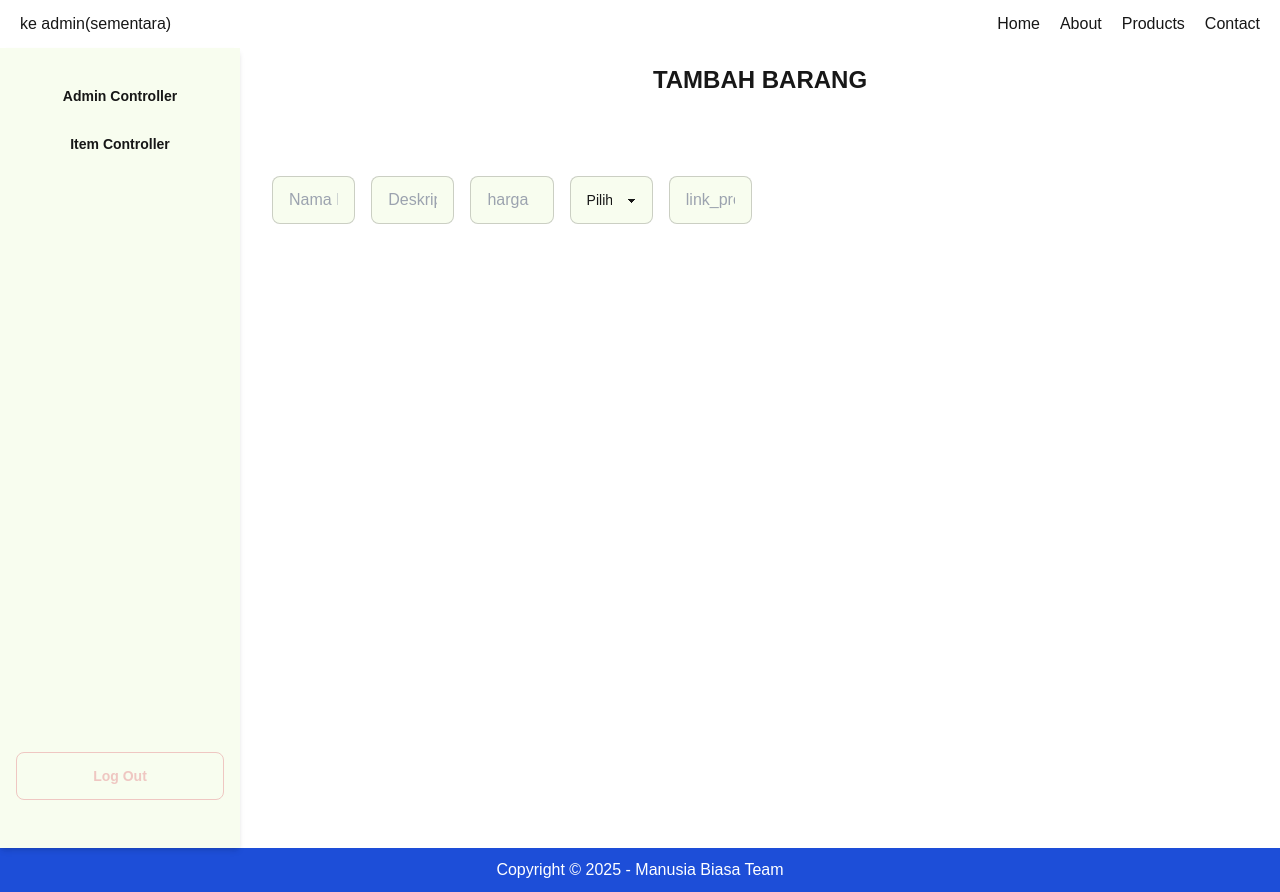
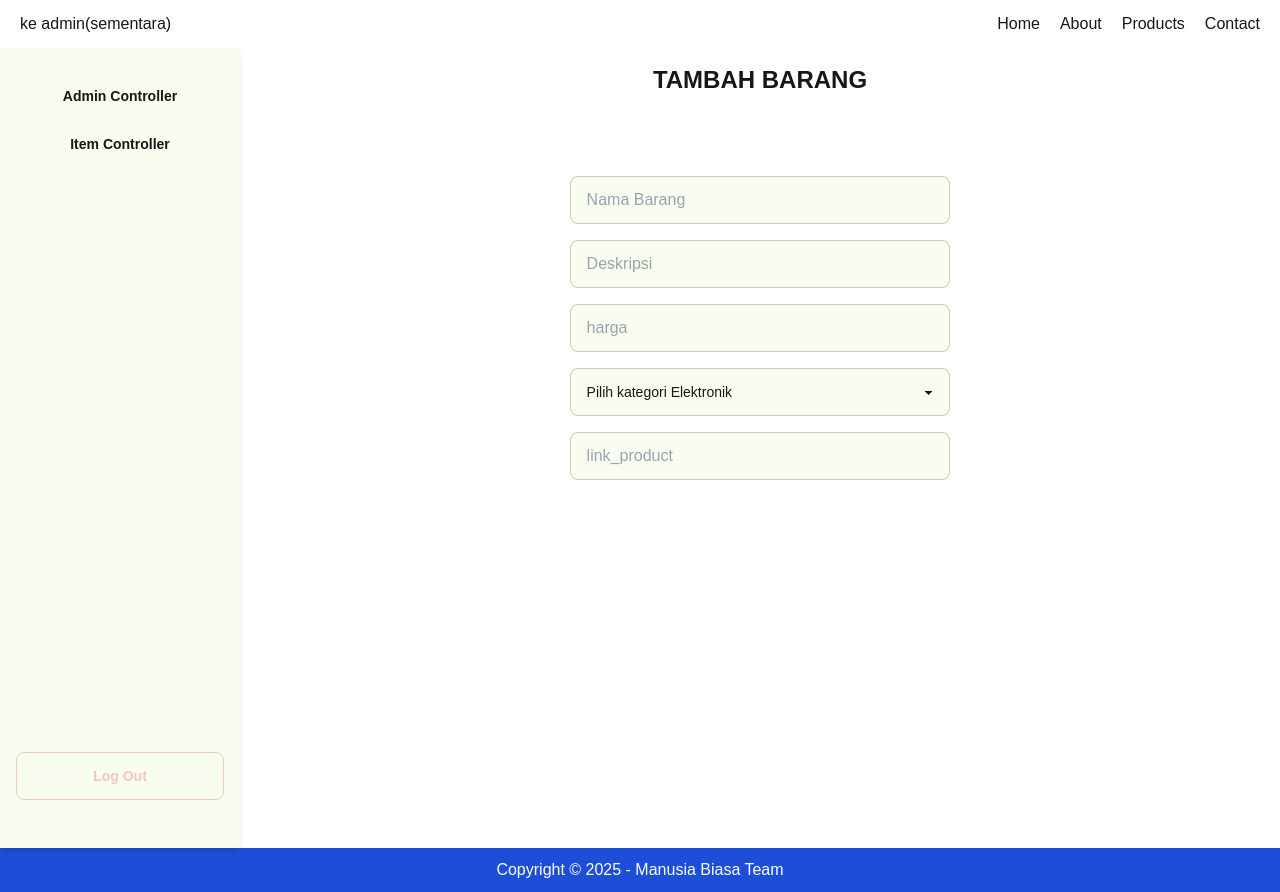
Before and after one commit to Deoca27/manusia-biasa, a Next.js app: page /admin/item_controller/add in a window 1280 px wide. Built offline with nearby package versions, Linux system fonts and the light colour scheme.

Commit message:
jhoshe: menambahkan col start dan col span pada masing masing text input dan select

```diff
--- a/app/admin/item_controller/add/page.tsx
+++ b/app/admin/item_controller/add/page.tsx
@@ -6,19 +6,19 @@ export default function AdditemPage() {
         <>
             <div className="text-center pb-4 font-extrabold text-2xl">TAMBAH BARANG</div>
             <div className="grid grid-cols-10 gap-4 mt-16">
-                <input type="text" placeholder="Nama Barang" className="input input-bordered w-full max-w-xs"
+                <input type="text" placeholder="Nama Barang" className="input input-bordered flex col-start-4 col-span-4"
 
                 />
 
-                <input type="text" placeholder="Deskripsi" className="input input-bordered w-full max-w-xs"
+                <input type="text" placeholder="Deskripsi" className="input input-bordered flex col-start-4 col-span-4"
 
                 />
 
-                <input type="text" placeholder="harga" className="input input-bordered w-full max-w-xs"
+                <input type="text" placeholder="harga" className="input input-bordered flex col-start-4 col-span-4"
 
                 />
 
-                <select className="select select-bordered w-full max-w-xs">
+                <select className="select select-bordered flex col-start-4 col-span-4">
                     <option value={""} disabled selected >Pilih kategori Elektronik</option>
                     <option value={"Handphone"}>Handphone</option>
                     <option value={"Komputer"}>Komputer</option>
@@ -28,7 +28,7 @@ export default function AdditemPage() {
                     <option value={"Console"}>Console</option>
                 </select>
 
-                <input type="text" placeholder="link_product" className="input input-bordered w-full max-w-xs"
+                <input type="text" placeholder="link_product" className="input input-bordered flex col-start-4 col-span-4"
 
                 />
             </div>
```
